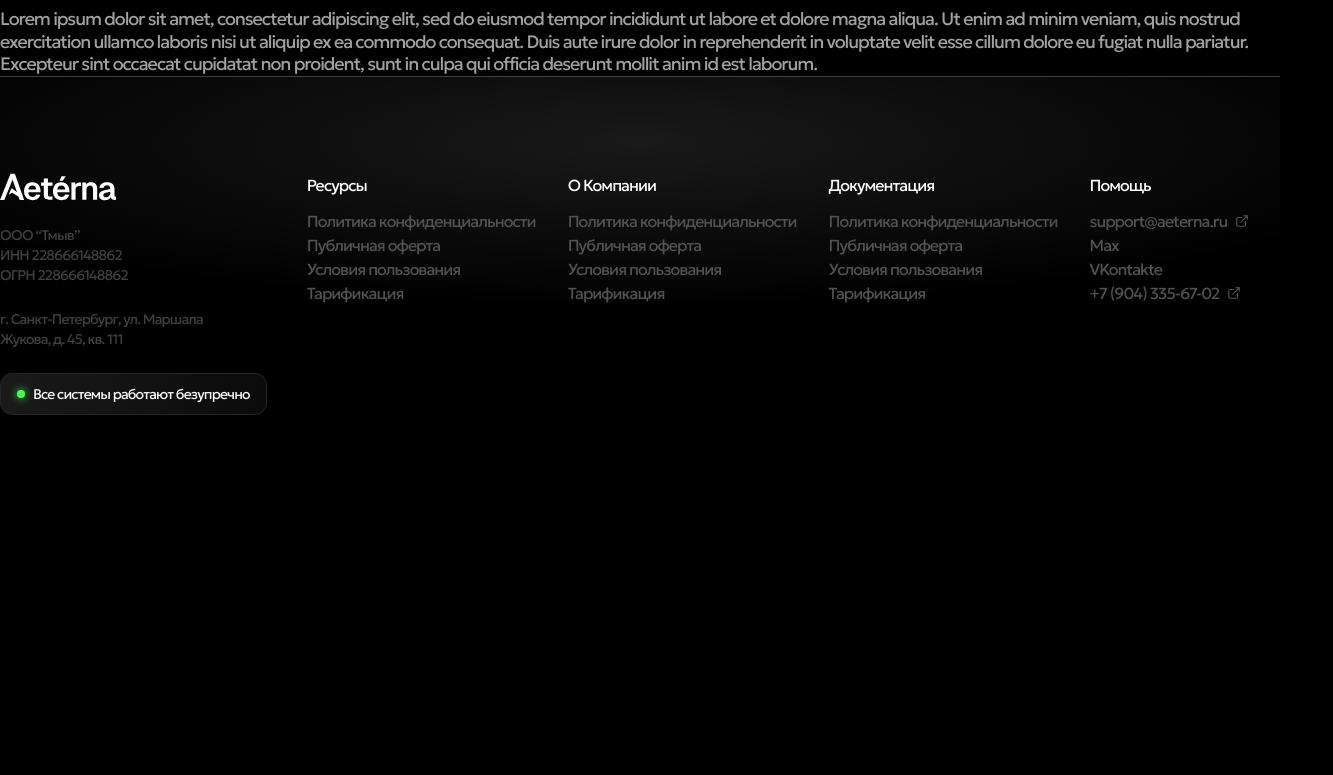
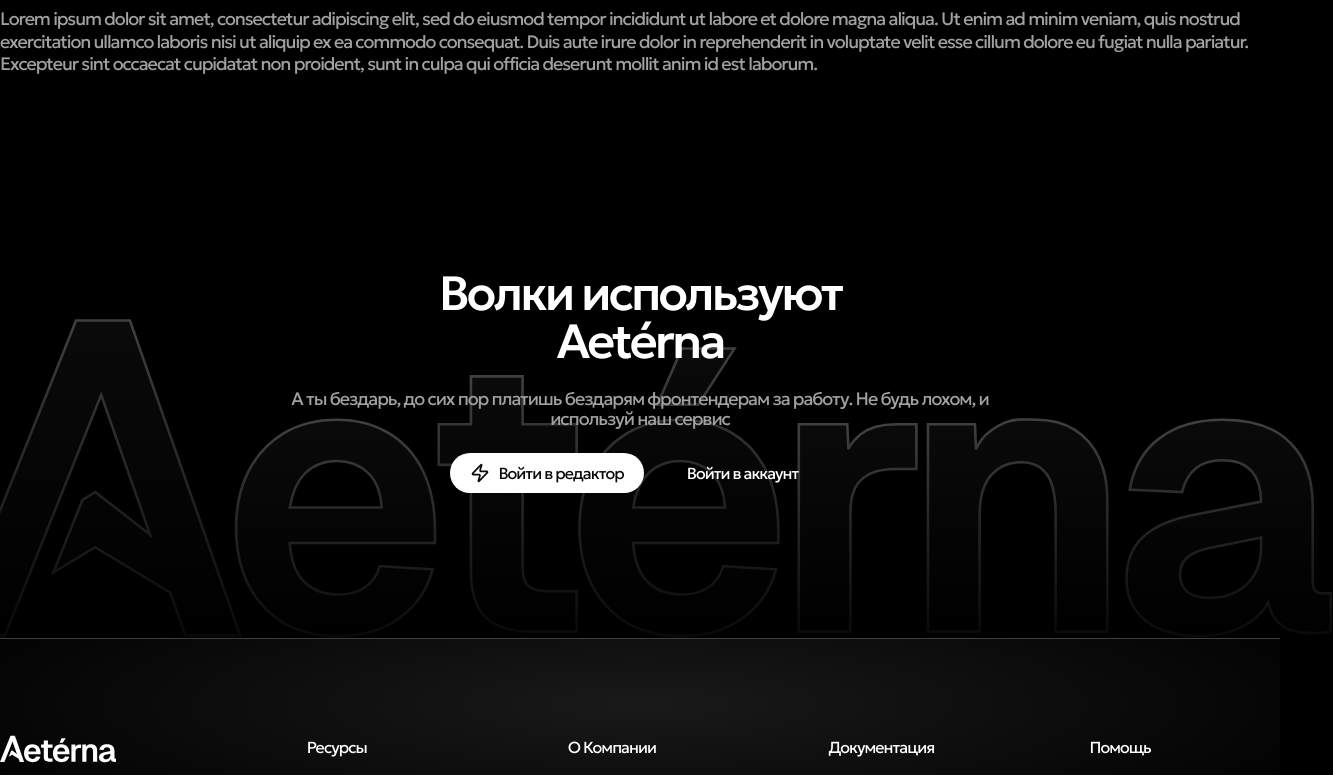
Before and after one commit to ECS1PLE/Aeterna, a Next.js app: page /faq in a window 1280 px wide. Shown: the part 1181-1956 px from the top of the page, 1333 px wide, since content can reach past the window. Before the commit the page ends 1636 px from the top, so only its background shows below. Built offline with nearby package versions, Linux system fonts and the light colour scheme.

Commit message:
Add BottomBanner to /faq

```diff
--- a/src/app/faq/page.tsx
+++ b/src/app/faq/page.tsx
@@ -3,6 +3,8 @@ import FaqSubtitle from "@/components/documents/faq/Subtitle";
 import HeaderDocumentText from "@/components/documents/header";
 import DocumentText from "@/components/documents/text";
 import Wrapper from "@/components/Layout/Wrapper";
+import BottomBanner from "@/components/Pages/Index/Banner";
+import { Zap } from "lucide-react";
 
 const Faq = () => {
   return (
@@ -93,6 +95,15 @@ const Faq = () => {
             culpa qui officia deserunt mollit anim id est laborum.
           </DocumentText>
         </MainBlockFAQ>
+        <BottomBanner
+          title="Волки используют Aetérna"
+          text="А ты бездарь, до сих пор платишь бездарям фронтендерам за работу. Не будь лохом, и используй наш сервис"
+          showBottomLogo={true}
+          showBorderSvg={false}
+          FirstButton="Войти в редактор"
+          SecondButton="Войти в аккаунт"
+          icon={<Zap />}
+        />
       </Wrapper>
     </>
   );
```
